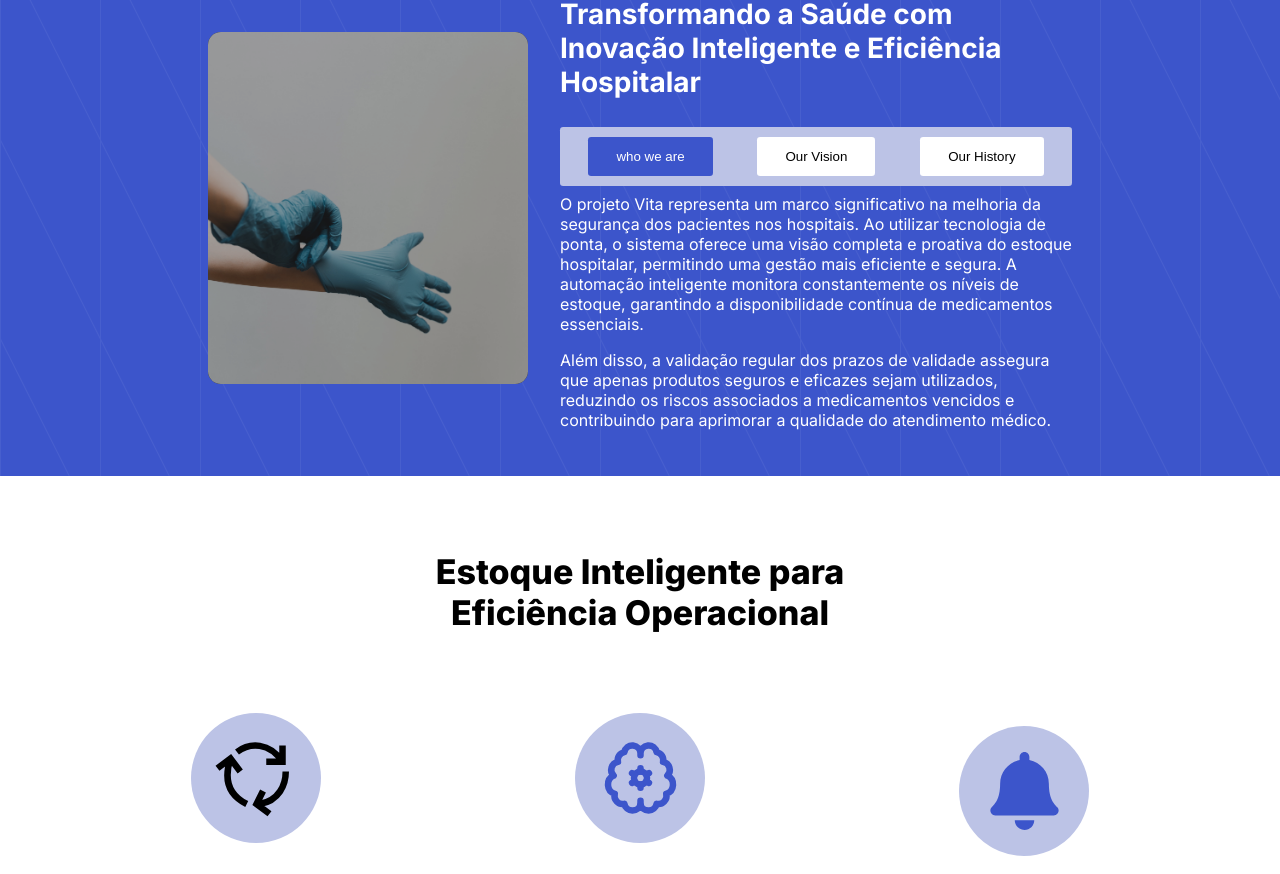
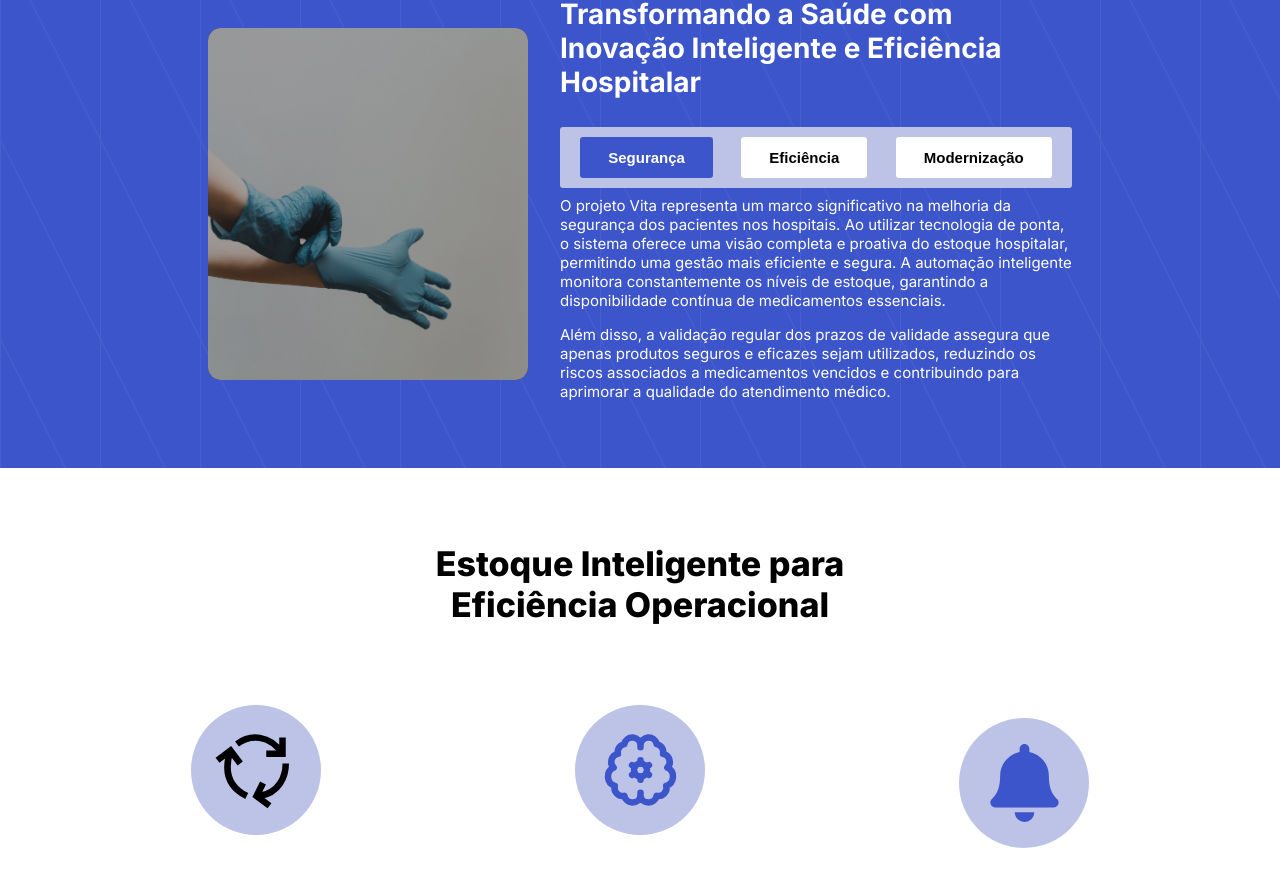
Before and after one commit to Cavasini/GSVita, a React (Vite) app: page / in a window 1280 px wide. Shown: the part 1949-2823 px from the top of the page. Built offline with nearby package versions, Linux system fonts and the light colour scheme.

Commit message:
update band buttons and text

```diff
--- a/src/components/Home/Band/Band.scss
+++ b/src/components/Home/Band/Band.scss
@@ -26,13 +26,17 @@
         padding: 12px 28px;
         border-radius: 0.2rem;
         cursor: pointer;
+        font-size: 15px;
+        font-weight: 600;
       }
     }
     .info_Div {
       transition: opacity 0.15s linear;
+      height: 250px;
       p {
         transition: all 2s ease;
         margin-top: 0.5rem;
+        font-size: 15px;
       }
     }
   }
--- a/src/components/Home/Band/Buttons/BandButtons.jsx
+++ b/src/components/Home/Band/Buttons/BandButtons.jsx
@@ -48,7 +48,7 @@ const BandButtons = () => {
             transition: 'all 0.7s ease'
           }}
         >
-          who we are
+          Segurança
         </button>
         <button
           onClick={() => handleBotaoClick(2)}
@@ -58,7 +58,7 @@ const BandButtons = () => {
             transition: 'all 0.7s ease'
           }}
         >
-          Our Vision
+          Eficiência
         </button>
         <button
           onClick={() => handleBotaoClick(3)}
@@ -68,7 +68,7 @@ const BandButtons = () => {
             transition: 'all 0.7s ease'
           }}
         >
-          Our History
+          Modernização
         </button>
       </div>
       <div className="info_Div">
```
